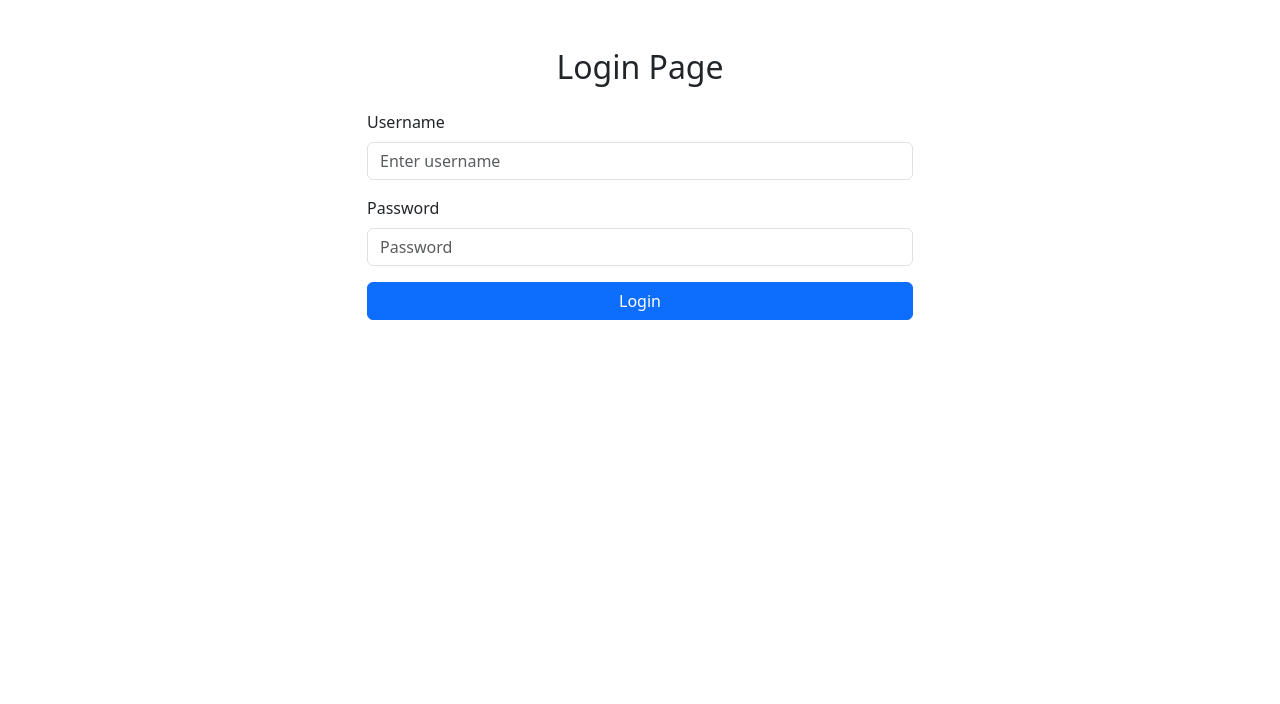
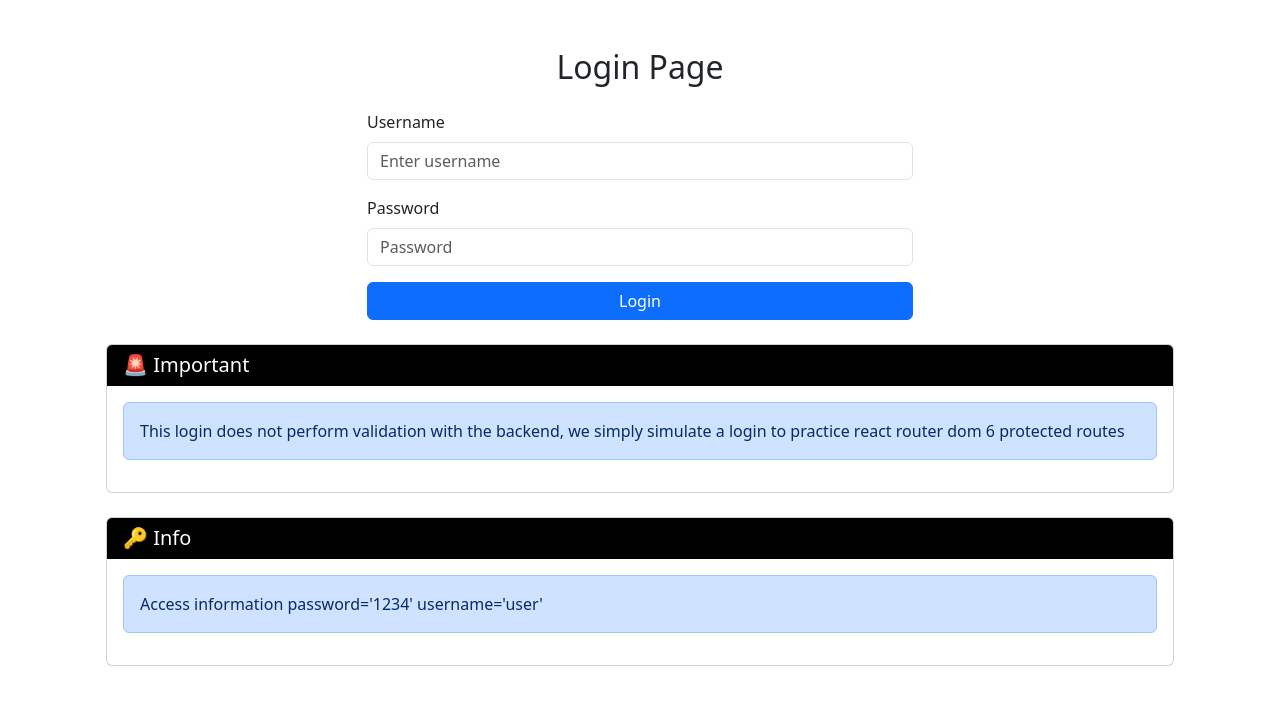
Before and after one commit to Rodrigo-Fernandez11/alkemy, a React (Vite) app: page / in a window 1280 px wide. Shown: the top 704 px of the page. Built offline with nearby package versions, Linux system fonts and the light colour scheme.

Commit message:
Private routes

```diff
--- a/src/App.jsx
+++ b/src/App.jsx
@@ -6,13 +6,14 @@ import { NotFound } from "./pages/NotFound";
 import { AboutMe } from "./pages/Aboutme";
 
 
+
 function App() {
 
   return (
     <>
       <BrowserRouter>
         <Routes>
-          <Route path='/' element= { <Login  /> } />
+          <Route path='/' element= { <Login /> } />
           <Route path='/home' element= { <Home /> } />
           <Route path='/listado' element= { <Listado /> } />
           <Route path='/aboutMe' element= { <AboutMe /> } />
--- /dev/null
+++ b/src/components/CardInfo.jsx
@@ -0,0 +1,21 @@
+import { Card, Alert } from 'react-bootstrap';
+import PropTypes from 'prop-types';
+
+
+export const CardInfo = ({ title, message }) => {
+  return (
+    <Card className="m-4">
+      <Card.Header as="h5" className="bg-black text-white">{title}</Card.Header>
+      <Card.Body>
+        <Alert >
+          {message}
+        </Alert>
+      </Card.Body>
+    </Card>
+  );
+};
+
+CardInfo.propTypes = {
+    title: PropTypes.string.isRequired,
+    message: PropTypes.string.isRequired,
+  };
--- a/src/components/Introduction.jsx
+++ b/src/components/Introduction.jsx
@@ -6,7 +6,7 @@ export const Introduction = () => {
       <Row className="justify-content-center">
         <Col md={8}>
           <div className="text-center p-4 rounded">
-            <h1 className="mb-4">Welcome to My Application!</h1>
+            <h1 className="mb-4">Welcome to My Application! 👨‍💻</h1>
             <p>
               In this project, I put my development skills into practice, learning to use React Router Dom 6 and Axios based on the official documentation and video resources.
             </p>
--- a/src/components/Navbar.jsx
+++ b/src/components/Navbar.jsx
@@ -1,12 +1,12 @@
-import { Navbar, Nav } from 'react-bootstrap';
-import { NavLink } from 'react-router-dom';
+import { Navbar, Nav } from "react-bootstrap";
+import { NavLink } from "react-router-dom";
 
 export const Navbarme = () => {
   return (
     <Navbar bg="dark" variant="dark" expand="lg">
       <Navbar.Toggle aria-controls="basic-navbar-nav" />
-      <Navbar.Collapse id="basic-navbar-nav">
-        <Nav className="me-auto">
+      <Navbar.Collapse>
+        <Nav className="mx-3">
           <NavLink to="/Home" className="nav-link">
             Home
           </NavLink>
--- a/src/pages/Listado.jsx
+++ b/src/pages/Listado.jsx
@@ -1,7 +1,7 @@
-import { useEffect, useState } from 'react';
-import axios from 'axios';
-import { Card, Row, Col } from 'react-bootstrap';
-import { Navbarme } from '../components/Navbar';
+import { useEffect, useState } from "react";
+import axios from "axios";
+import { Card, Row, Col } from "react-bootstrap";
+import { Navbarme } from "../components/Navbar";
 
 export function Listado() {
   const [characters, setCharacters] = useState([]);
@@ -9,10 +9,12 @@ export function Listado() {
   useEffect(() => {
     const fetchData = async () => {
       try {
-        const response = await axios.get('https://rickandmortyapi.com/api/character');
+        const response = await axios.get(
+          "https://rickandmortyapi.com/api/character"
+        );
         setCharacters(response.data.results);
       } catch (error) {
-        console.error('Error fetching data:', error);
+        console.error("Error fetching data:", error);
       }
     };
 
@@ -23,11 +25,15 @@ export function Listado() {
     <div>
       <Navbarme />
       <h1 className="text-center mt-4 mb-4">Rick and Morty Characters</h1>
-      <Row xs={1} md={2} lg={4} className="g-4">
+      <Row xs={1} md={2} lg={4} className="g-4 m-4">
         {characters.map((character) => (
           <Col key={character.id}>
             <Card>
-              <Card.Img variant="top" src={character.image} alt={character.name} />
+              <Card.Img
+                variant="top"
+                src={character.image}
+                alt={character.name}
+              />
               <Card.Body>
                 <Card.Title>{character.name}</Card.Title>
                 <Card.Text>Status: {character.status}</Card.Text>
--- a/src/pages/Login.jsx
+++ b/src/pages/Login.jsx
@@ -1,28 +1,23 @@
 import { useState } from "react";
-import { Form, Button, Container, Row, Col } from 'react-bootstrap';
-import Swal from 'sweetalert2';
+import { Form, Button, Container, Row, Col } from "react-bootstrap";
+import { CardInfo } from "../components/CardInfo";
+import { useNavigate } from "react-router-dom";
+import Swal from "sweetalert2";
 
 export const Login = () => {
-  const [username, setUsername] = useState('');
-  const [password, setPassword] = useState('');
+  const [username, setUsername] = useState("");
+  const [password, setPassword] = useState("");
+  const navigate = useNavigate(); // Hook para navegar
 
   const handleLogin = () => {
-    if (username === 'user' && password === 'password') {
-      // SetLoggedIn(true); // Supongamos que esta línea actualiza el estado de loggedIn
-
-      // Mostrar la alerta una vez que se haya iniciado sesión
-      Swal.fire({
-        title: "Success!",
-        text: "You have successfully logged in.",
-        icon: "success",
-        confirmButtonText: "OK"
-      });
+    if (username === "user" && password === "1234") {
+      navigate("/home"); // Redirección a '/home'
     } else {
       Swal.fire({
         title: "Error",
         text: "Invalid username or password.",
         icon: "error",
-        confirmButtonText: "OK"
+        confirmButtonText: "OK",
       });
     }
   };
@@ -60,6 +55,14 @@ export const Login = () => {
           </Form>
         </Col>
       </Row>
+      <CardInfo
+        message="This login does not perform validation with the backend, we simply simulate a login to practice react router dom 6 protected routes"
+        title="🚨 Important"
+      />
+      <CardInfo
+        message="Access information password='1234' username='user'"
+        title="🔑 Info"
+      />
     </Container>
   );
 };
```
Also changed, not shown: src/components/KeyFeacture.jsx (+8 -8 lines), src/pages/AboutMe.jsx (+15 -5 lines).
